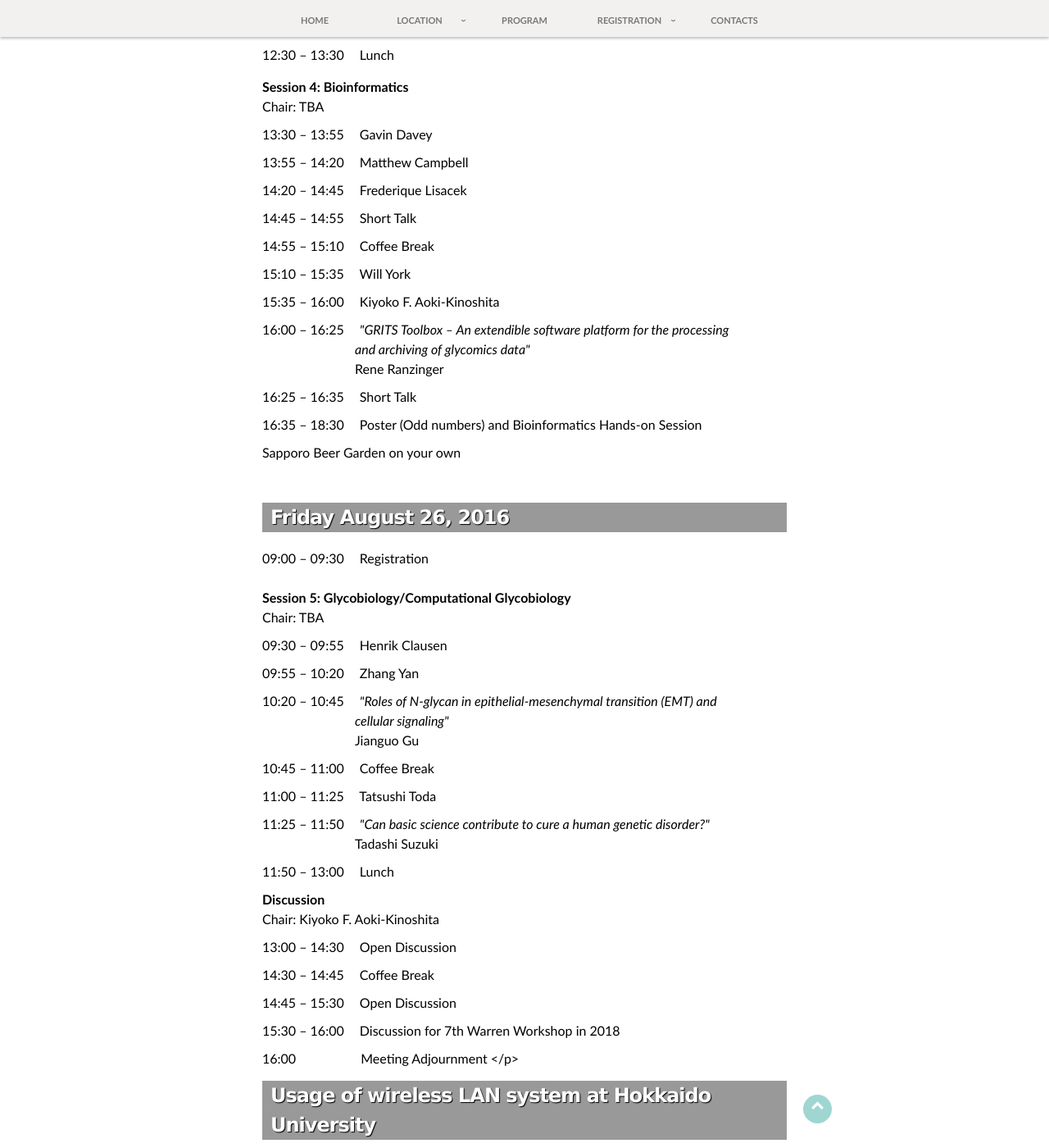
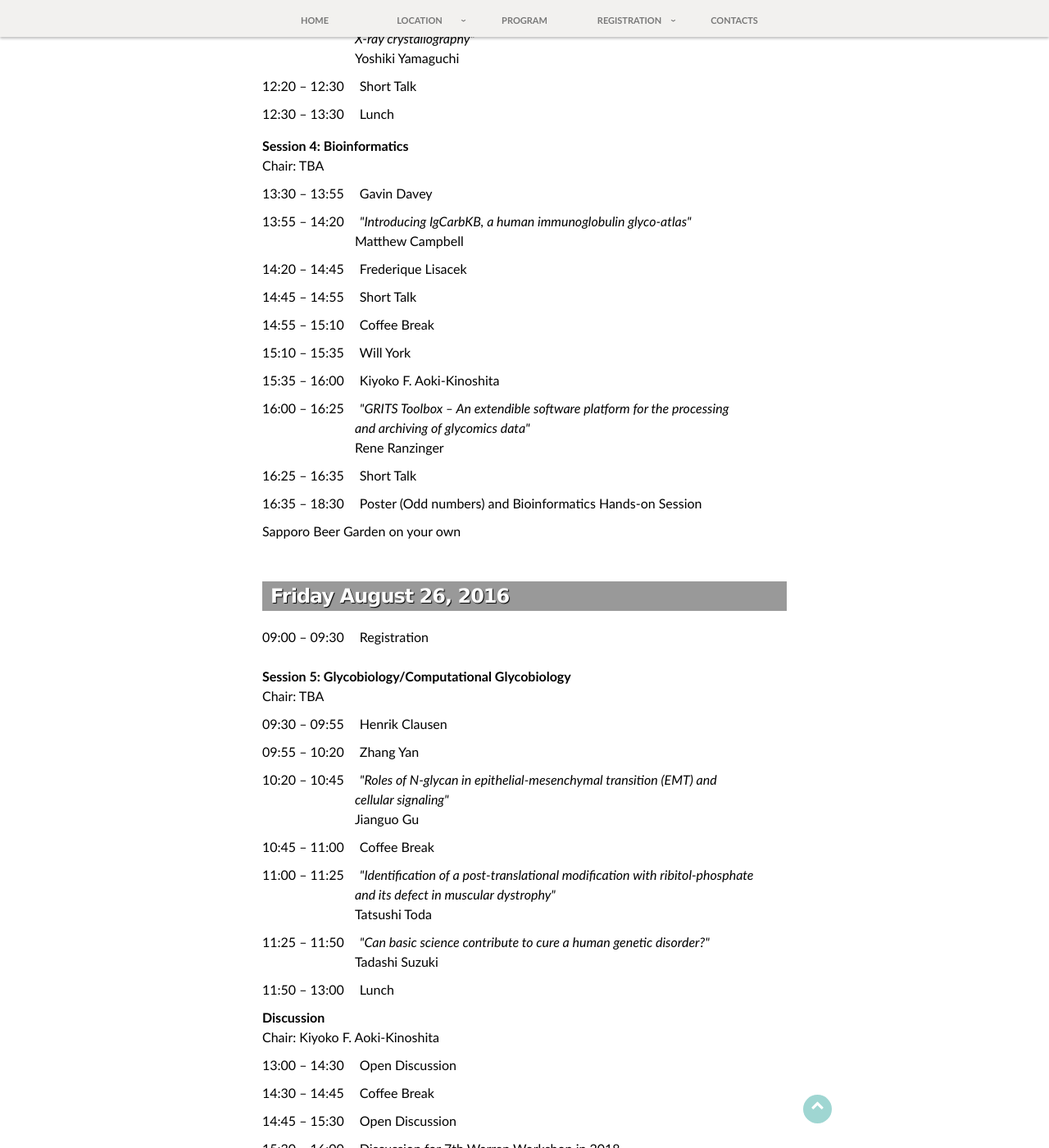
Before and after one commit to yamazakiM/test_warren2016, a Jekyll site: the page built from program/index.md, in a window 1280 px wide and 1400 px high, scrolled down 2417 px. Shown: the whole window at 82% size. Built offline with Jekyll 4.4.1, drawn with Linux system fonts in a browser that asks for light colours; nearby versions of some CDN libraries; library files that are not in the unit come from our copies; some of the changed text lies outside the part shown.

Commit message:
Update index.md

```diff
--- a/program/index.md
+++ b/program/index.md
@@ -49,16 +49,15 @@
 	Chair: TBA
 	<br>
 	<span style="display:inline-block; width=130px; margin-top:10px; margin-right:15px">10:00 – 10:25</span>
-	Gerry Hart
-	<!--<span style="font-style:italic">Gerry Hart</span>-->
+	<span style="font-style:italic">"Nutrient Regulation of Signaling &amp; Transcription by O-GlcNAcylation"</span>
 	<br>
-	<!--<span style="padding-left:113px">Gerry Hart</span>
-	<br>-->
+	<span style="padding-left:113px">Gerald Hart</span>
+	<br>
 	<span style="display:inline-block; width=130px; margin-top:10px; margin-right:15px">10:25 – 10:50</span>
-	James Paulson
+	<span style="font-style:italic">"HIV glycosylation"</span>
 	<br>
-	<!--<span style="padding-left:113px">ames Paulson</span>
-	<br>-->
+	<span style="padding-left:113px">James Paulson</span>
+	<br>
 	<span style="display:inline-block; width=130px; margin-top:10px; margin-right:15px">10:50 – 11:15</span>
 	<span style="font-style:italic">"Total cellular glycome analysis: Method development and
 	<br>
@@ -82,10 +81,10 @@
 	<span style="padding-left:113px">Jianxin Gu</span>
 	<br>
 	<span style="display:inline-block; width=130px; margin-top:10px; margin-right:15px">12:05 – 12:30</span>
-	Atsushi Kuno
+	<span style="font-style:italic">"Multilectin assay for glycobiomarker development"</span>
 	<br>
-	<!--<span style="padding-left:113px">Atsushi Kuno</span>
-	<br>-->
+	<span style="padding-left:113px">Atsushi Kuno</span>
+	<br>
 	<span style="display:inline-block; width=130px; margin-top:10px; margin-right:15px">12:30 – 12:40</span>
 	Short Talk
 	<br>
@@ -220,10 +219,10 @@
 	<!--<span style="padding-left:113px">Gavin Davey</span>
 	<br>-->
 	<span style="display:inline-block; width=130px; margin-top:10px; margin-right:15px">13:55 – 14:20</span>
-	Matthew Campbell
+	<span style="font-style:italic">"Introducing IgCarbKB, a human immunoglobulin glyco-atlas"</span>
 	<br>
-	<!--<span style="padding-left:113px">Matthew Campbell</span>
-	<br>-->
+	<span style="padding-left:113px">Matthew Campbell</span>
+	<br>
 	<span style="display:inline-block; width=130px; margin-top:10px; margin-right:15px">14:20 – 14:45</span>
 	Frederique Lisacek
 	<br>
@@ -298,9 +297,13 @@
 	Coffee Break
 	<br>
 	<span style="display:inline-block; width=130px; margin-top:10px; margin-right:15px">11:00 – 11:25</span>
-	Tatsushi Toda<br>
-	<!--<span style="padding-left:113px">Tatsushi Toda</span>
-	<br>-->
+	<span style="font-style:italic">"Identification of a post-translational modification with ribitol-phosphate
+	<br>
+	<span style="padding-left:113px">and its defect in muscular dystrophy"</span>
+	</span>
+	<br>
+	<span style="padding-left:113px">Tatsushi Toda</span>
+	<br>
 	<span style="display:inline-block; width=130px; margin-top:10px; margin-right:15px">11:25 – 11:50</span>
 	<span style="font-style:italic">"Can basic science contribute to cure a human genetic disorder?"</span>
 	<br>
```
